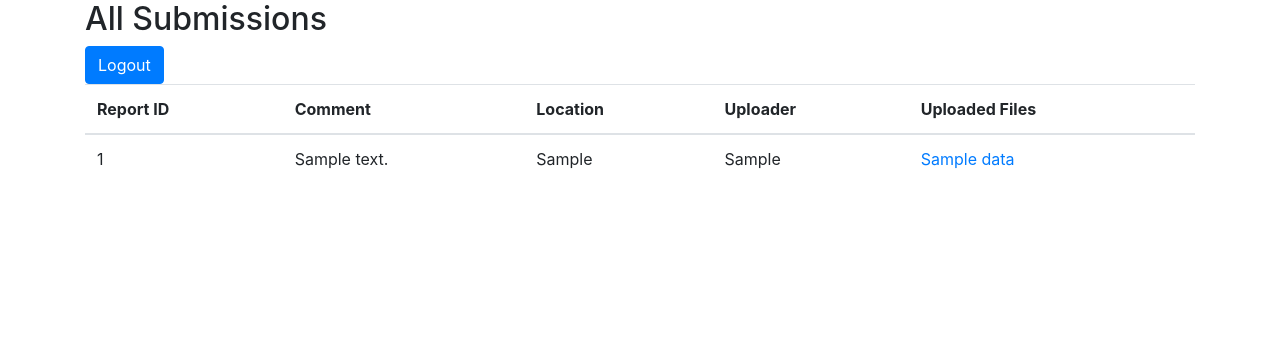
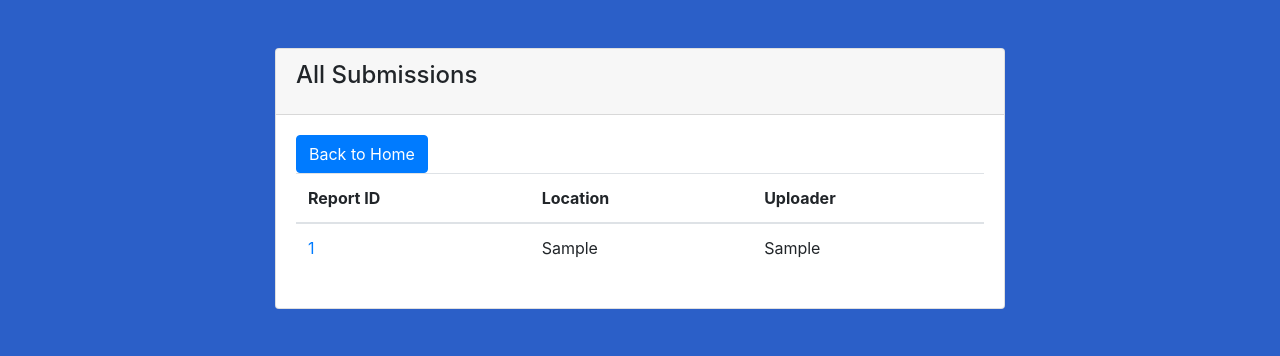
Before and after one commit to morghughes/HoosHousing, a Django app: template templates/admin_files.html in a window 1280 px wide. Shown: the top 356 px of the page. Run offline with Django 3.2, Linux system fonts and the light colour scheme; the template is opened without the code that fills it: most values are stand-ins (such as "Sample title", 1, 10 or a date in 2020); some libraries are stand-ins or nearby versions.

Commit message:
Added feature to view individual reports for both the site admin and standard users

```diff
--- a/asde_project/urls.py
+++ b/asde_project/urls.py
@@ -32,5 +32,6 @@ urlpatterns = [
     path('submitted/', views.SubmittedView.as_view(), name="submitted"),
     path('submit/', views.submit, name = "submit"),
     path('view_reports/', views.view_reports, name='view_reports'),
+    path('reports/<int:report_id>/', views.report_detail, name='report_detail'),
     path('welcome/', views.welcome_view, name='welcome'),
 ]
--- a/templates/admin_files.html
+++ b/templates/admin_files.html
@@ -1,49 +1,59 @@
+{% load static %}
+{% load i18n %}
+
 <!DOCTYPE html>
 <html lang="en">
 <head>
     <meta charset="UTF-8">
     <title>All Report Submissions</title>
     <link rel="stylesheet" href="https://stackpath.bootstrapcdn.com/bootstrap/4.5.2/css/bootstrap.min.css">
+    <style>
+        body {
+            background-color: #2b5fc8;
+        }
+    </style>
 </head>
 <body>
-  <div class="container">
-    <h2>All Submissions</h2>
-{#    <button onclick="goBack()" class="btn btn-secondary mb-3">Go Back</button>#}
-      <form action="{% url 'logout' %}" method="post">
+<div class="container py-5">
+    <div class="row justify-content-center">
+        <div class="col-md-8">
+            <div class="card">
+                <div class="card-header">
+                    <h4 class="card-title">All Submissions</h4>
+                </div>
+                <div class="card-body">
+                    {% if user.userprofile.is_site_admin and user.is_authenticated %}
+                        <form action="{% url 'logout' %}" method="post" class="mb-3">
                             {% csrf_token %}
-          <button type="submit" class="btn btn-primary">Logout</button>
+                            <button type="submit" class="btn btn-danger">Logout</button>
                         </form>
+                    {% else %}
+                        <a href="{% url 'home' %}" class="btn btn-primary">Back to Home</a>
+                    {% endif %}
+                    <div class="table-responsive">
                         <table class="table">
                             <thead>
                             <tr>
                                 <th>Report ID</th>
-          <th>Comment</th>
                                 <th>Location</th>
                                 <th>Uploader</th>
-          <th>Uploaded Files</th>
                             </tr>
                             </thead>
                             <tbody>
                             {% for report in reports %}
                                 <tr>
-            <td>{{ report.id }}</td>
-            <td>{{ report.report_comment }}</td>
+                                    <td><a href="{% url 'report_detail' report.id %}">{{ report.id }}</a></td>
                                     <td>{{ report.report_location }}</td>
                                     <td>{{ report.report_user }}</td>
-            <td>
-              {% for file_upload in report.uploads.all %}
-                <a href="{{ file_upload.data.url }}" target="_blank">{{ file_upload.data.name }}</a><br>
-              {% endfor %}
-            </td>
                                 </tr>
                             {% endfor %}
                             </tbody>
                         </table>
                     </div>
-
-  <script>
-    function goBack() {
-      window.history.back();
-    }
-  </script>
-<body/>
+                </div>
+            </div>
+        </div>
+    </div>
+</div>
+</body>
+</html>
--- a/templates/index.html
+++ b/templates/index.html
@@ -85,7 +85,7 @@
             </div>
             <form action="{% url 'logout' %}" method="post">
                 {% csrf_token %}
-                <button type="submit" class="btn btn-primary">Logout</button>
+                <button type="submit" class="btn btn-danger">Logout</button>
             </form>
         {% else %}
             <div class="card">
```
Also changed, not shown: b26/views.py (+4 -4 lines), templates/report_detail.html (added, +42 -0 lines), db.sqlite3. Lines whose indentation alone changed are shown as unchanged.
